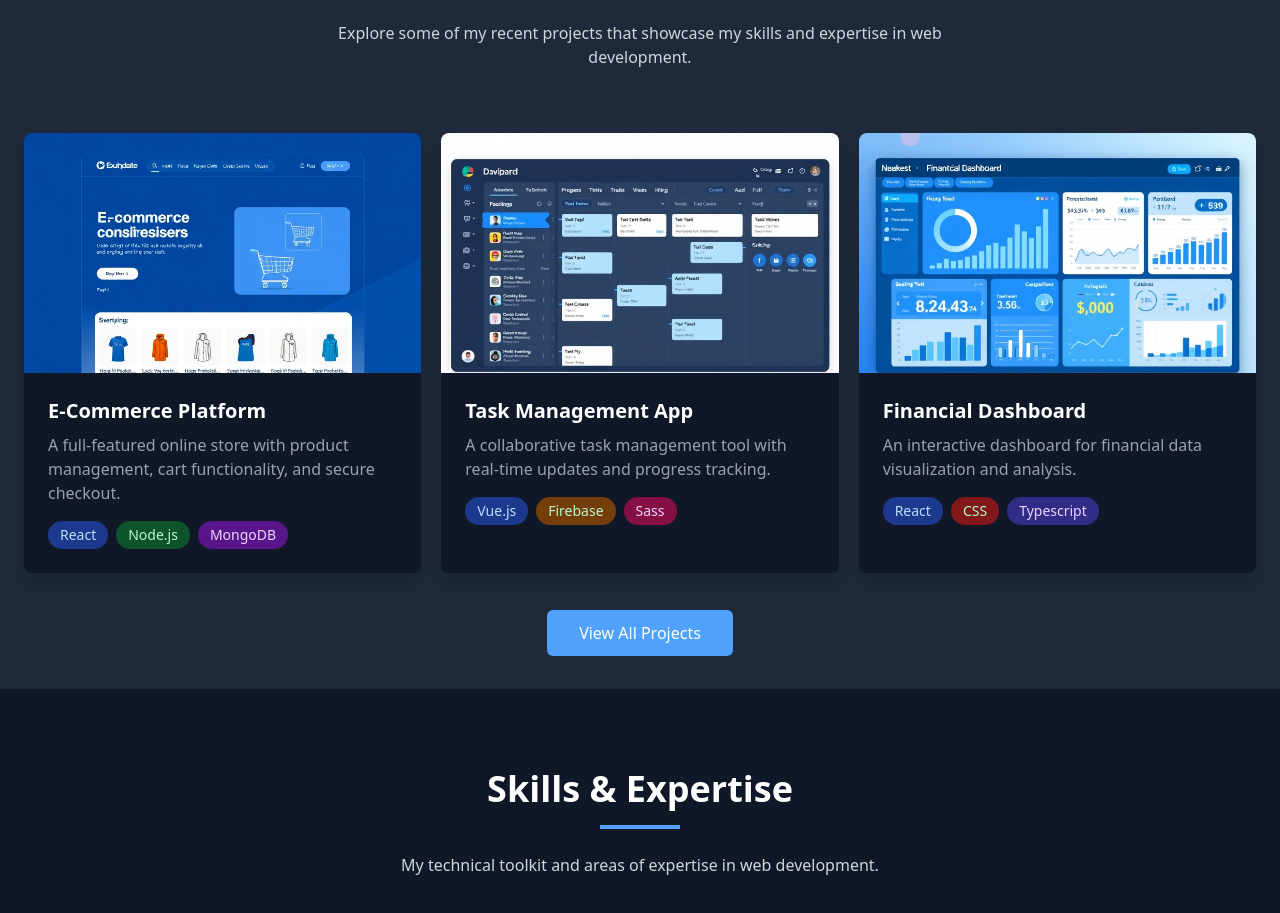
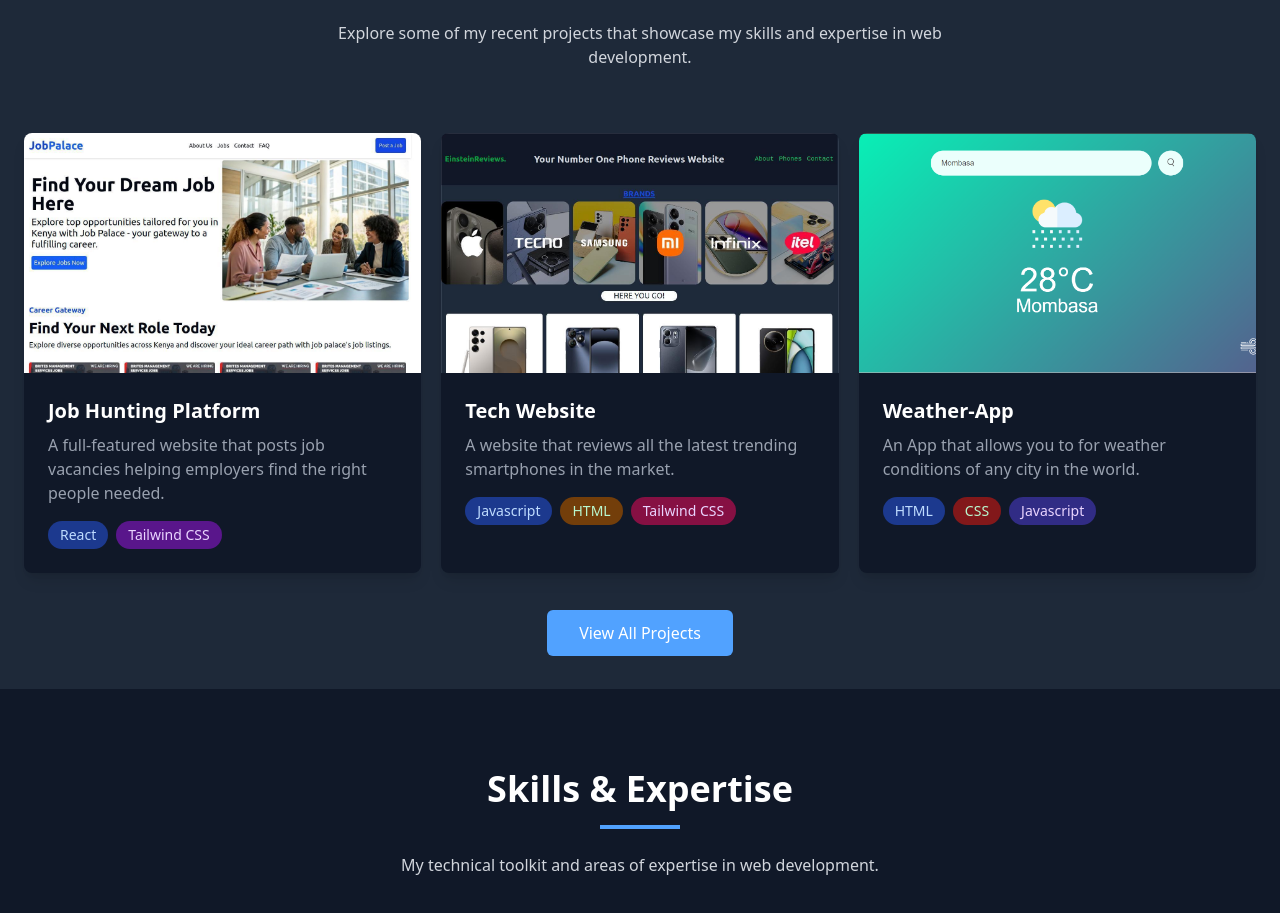
Before and after one commit to Einsteinke-hub/Einstein-site, a website: page index.html in a window 1280 px wide. Shown: the part 923-1836 px from the top of the page. Drawn offline with Linux system fonts and the light colour scheme.

Commit message:
changed few things

```diff
--- a/index.html
+++ b/index.html
@@ -76,73 +76,72 @@
                     <div class="grid grid-cols-1 md:grid-cols-2 lg:grid-cols-3 gap-5">
                         <div class="bg-gray-900 rounded-lg overflow-hidden shadow-lg hover:shadow-2xl transition-shadow duration-300">
                             <div class="relative h-60 overflow-hidden">
-                                <img src="public/d050b0440b146c69dfcd900657c34139.jpg" alt="E-Commerce Platform" class="w-full h-full object-cover object-top transition-transform duration-500 hover:scale-110"/>
+                                <img src="public/68400d587054637b4373503a.jpg" alt="E-Commerce Platform" class="w-full h-full object-cover object-top transition-transform duration-500 hover:scale-110"/>
                                 <div class="absolute inset-0 bg-gradient-to-t from-black/70 to-transparent opacity-0 hover:opacity-100 transition-opacity duration-300 flex items-end">
                                     <div class="p-4">
                                         <a
-                                        href="#"
+                                        href="https://einsteinke-hub.github.io/jobpalace/"
                                         class="px-4 py-2 bg-blue-600 text-white rounded-md inline-block cursor-pointer !rounded-button whitespace-nowrap"
                                         >View Project</a>
                                     </div>
                                 </div>
                             </div>
                             <div class="p-6">
-                                <h3 class="text-xl font-bold mb-2">E-Commerce Platform</h3>
+                                <h3 class="text-xl font-bold mb-2">Job Hunting Platform</h3>
                                 <p class="text-gray-400 mb-4">
-                                A full-featured online store with product management, cart functionality, and secure checkout.
+                                A full-featured website that posts job vacancies helping employers find the right people needed.
                                 </p>
                                 <div class="flex flex-wrap gap-2">
                                     <span class="px-3 py-1 bg-blue-900 text-blue-200 rounded-full text-sm">React</span>
-                                    <span class="px-3 py-1 bg-green-900 text-green-200 rounded-full text-sm">Node.js</span>
-                                    <span class="px-3 py-1 bg-purple-900 text-purple-200 rounded-full text-sm">MongoDB</span>
+                                    <span class="px-3 py-1 bg-purple-900 text-purple-200 rounded-full text-sm">Tailwind CSS</span>
                                 </div>
                             </div>
                         </div>
                         <div class="bg-gray-900 rounded-lg overflow-hidden shadow-lg hover:shadow-2xl transition-shadow duration-300">
                             <div class="relative h-60 overflow-hidden">
-                                <img src="public/86fdaf3cfd9fd876d3c381b5c4836fe2.jpg"alt="Task Management App" class="w-full h-full object-cover object-top transition-transform duration-500 hover:scale-110"/>
+                                <img src="public/68400dab1d0264776d0dc937.jpg"alt="Task Management App" class="w-full h-full object-cover object-top transition-transform duration-500 hover:scale-110"/>
                                 <div class="absolute inset-0 bg-gradient-to-t from-black/70 to-transparent opacity-0 hover:opacity-100 transition-opacity duration-300 flex items-end">
                                     <div class="p-4">
                                         <a
-                                        href="#"
+                                        href="https://einsteinreviews1.netlify.app/"
                                         class="px-4 py-2 bg-blue-600 text-white rounded-md inline-block cursor-pointer !rounded-button whitespace-nowrap"
                                         >View Project</a>
                                     </div>
                                 </div>
                             </div>
                             <div class="p-6">
-                                <h3 class="text-xl font-bold mb-2">Task Management App</h3>
+                                <h3 class="text-xl font-bold mb-2">Tech Website</h3>
                                 <p class="text-gray-400 mb-4">
-                                A collaborative task management tool with real-time updates and progress tracking.
+                                A website that reviews all the latest trending smartphones in the market.
                                 </p>
                                 <div class="flex flex-wrap gap-2">
-                                    <span class="px-3 py-1 bg-blue-900 text-blue-200 rounded-full text-sm">Vue.js</span>
-                                    <span class="px-3 py-1 bg-yellow-900 text-green-200 rounded-full text-sm">Firebase</span>
-                                    <span class="px-3 py-1 bg-pink-900 text-purple-200 rounded-full text-sm">Sass</span>
+                                    <span class="px-3 py-1 bg-blue-900 text-blue-200 rounded-full text-sm">Javascript</span>
+                                    <span class="px-3 py-1 bg-yellow-900 text-green-200 rounded-full text-sm">HTML</span>
+                                    <span class="px-3 py-1 bg-pink-900 text-purple-200 rounded-full text-sm">Tailwind CSS</span>
                                 </div>
                             </div>
                         </div>
                         <div class="bg-gray-900 rounded-lg overflow-hidden shadow-lg hover:shadow-2xl transition-shadow duration-300">
                             <div class="relative h-60 overflow-hidden">
-                                <img src="public/108189442e57d5ccd5df50a873cd2979.jpg" alt="Financial Dashboard" class="w-full h-full object-cover object-top transition-transform duration-500 hover:scale-110"/>
+                                <img src="public/Weather-App - Google Chrome 6_4_2025 12_25_04 PM.png" alt="Financial Dashboard" class="w-full h-full object-cover object-top transition-transform duration-500 hover:scale-110"/>
                                 <div class="absolute inset-0 bg-gradient-to-t from-black/70 to-transparent opacity-0 hover:opacity-100 transition-opacity duration-300 flex items-end">
                                     <div class="p-4">
                                         <a
-                                        href="#"
+                                        href="https://weatherappwor.netlify.app/"
                                         class="px-4 py-2 bg-blue-600 text-white rounded-md inline-block cursor-pointer !rounded-button whitespace-nowrap"
                                         >View Project</a>
                                     </div>
                                 </div>
                             </div>
                             <div class="p-6">
-                                <h3 class="text-xl font-bold mb-2">Financial Dashboard</h3>
+                                <h3 class="text-xl font-bold mb-2">Weather-App</h3>
                                 <p class="text-gray-400 mb-4">
-                                An interactive dashboard for financial data visualization and analysis.
+                                An App that allows you to for weather conditions of any city in the world.
                                 </p>
                                 <div class="flex flex-wrap gap-2">
-                                    <span class="px-3 py-1 bg-blue-900 text-blue-200 rounded-full text-sm">React</span>
+                                    <span class="px-3 py-1 bg-blue-900 text-blue-200 rounded-full text-sm">HTML</span>
                                     <span class="px-3 py-1 bg-red-900 text-green-200 rounded-full text-sm">CSS</span>
-                                    <span class="px-3 py-1 bg-indigo-900 text-purple-200 rounded-full text-sm">Typescript</span>
+                                    <span class="px-3 py-1 bg-indigo-900 text-purple-200 rounded-full text-sm">Javascript</span>
                                 </div>
                             </div>
                         </div>
@@ -375,7 +374,7 @@
                                     </div>
                                 </div>
                             </div>
-                            <a href="#" class="px-6 py-3 bg-blue-500 hover:bg-blue-700 text-white font-medium rounded-md inline-flex items-center cursor-pointer">
+                            <a href="public/Einstein_Dipondo_CV_Updated.docx" class="px-6 py-3 bg-blue-500 hover:bg-blue-700 text-white font-medium rounded-md inline-flex items-center cursor-pointer">
                                 <i class="fas fa-download mr-2"></i>
                                  Download Resume
                             </a>
```
Also changed, not shown: public/68400d587054637b4373503a.jpg (added), public/68400dab1d0264776d0dc937.jpg (added), public/Weather-App - Google Chrome 6_4_2025 12_25_04 PM.png (added), 1 other file.
